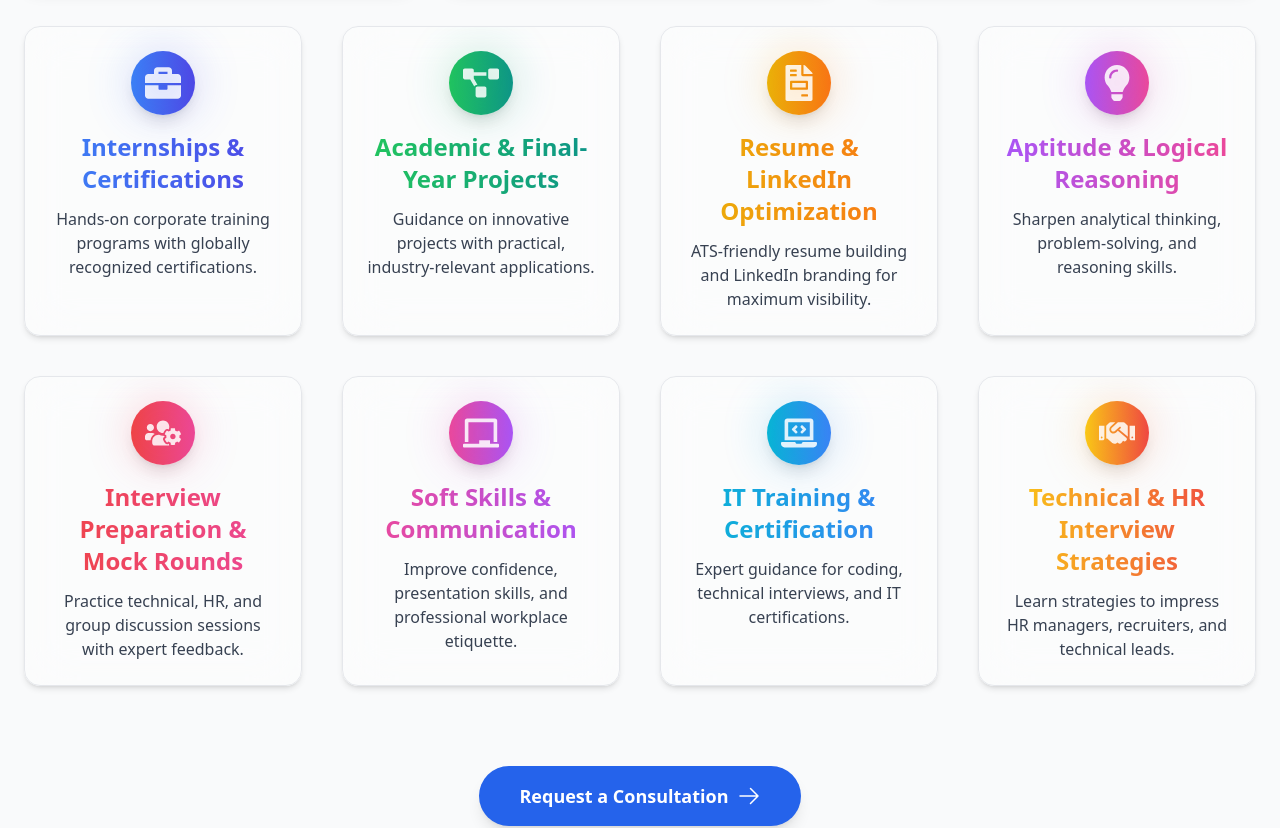
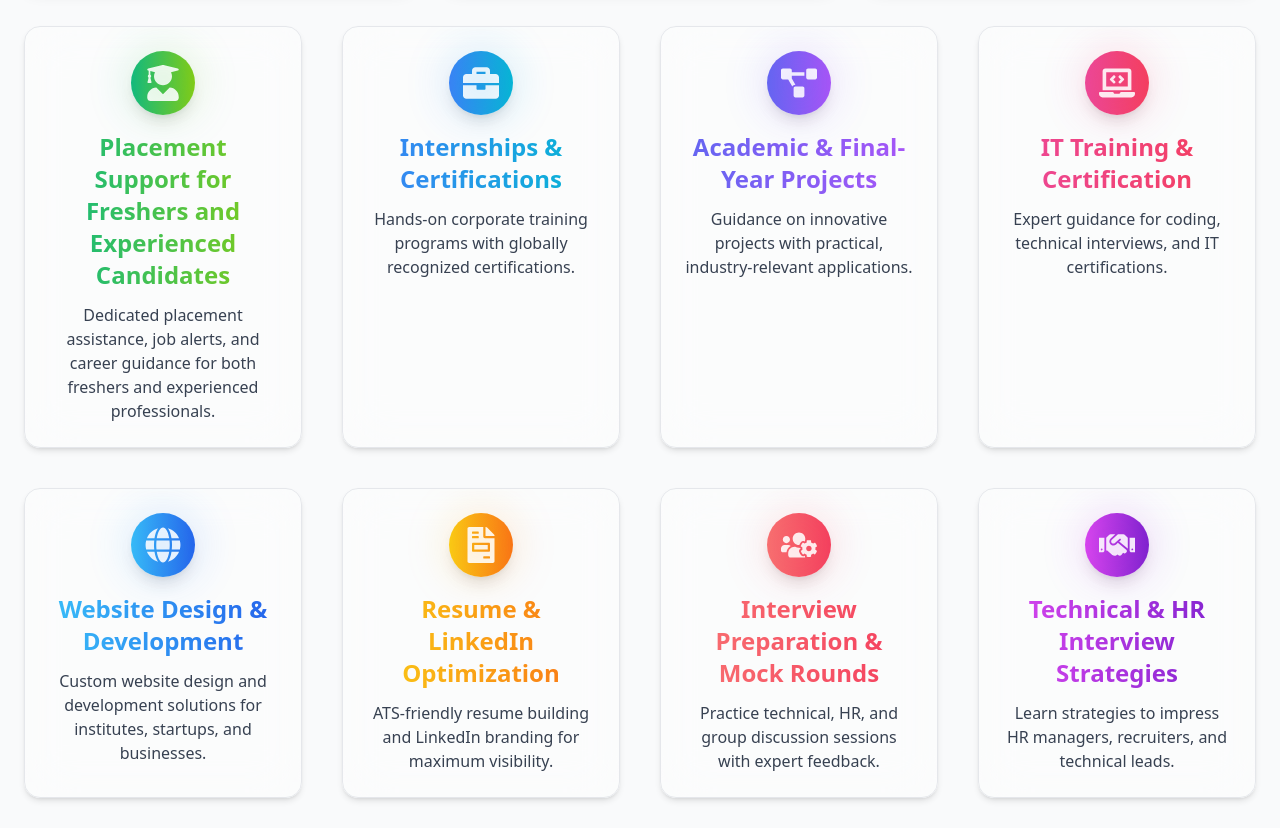
Before and after one commit to vemularajesh225/ia4solutions-frontend, a React (Create React App) app: page /services in a window 1280 px wide. Shown: the part 460-1288 px from the top of the page. Built offline with nearby package versions, Linux system fonts and the light colour scheme.

Commit message:
Update courses, services, timeline and CTA mobile responsiveness

```diff
--- a/src/data/courses.js
+++ b/src/data/courses.js
@@ -7,32 +7,42 @@ import {
   Layers,
   Settings,
   Cpu,
-  FileSpreadsheet,
   Laptop,
   ChartBar,
   BarChartBig,
   Webhook,
   PenTool,
   Component,
+  Briefcase,
+  Network,
 } from "lucide-react";
 
 const courses = [
-  { title: "MS Office", icon: <FileSpreadsheet />, category: "Productivity" },
+  // 🌟 Featured / High-Demand Courses
+  { title: "Full Stack Development", icon: <Layers />, category: "Web Development" },
+  { title: "Python", icon: <Brain />, category: "Programming" },
+  { title: "Java", icon: <Code />, category: "Programming" },
+  { title: "C / C++ Programming", icon: <Code />, category: "Programming" },
+  { title: "Networking & Infrastructure Management", icon: <Network />, category: "IT Infrastructure" },
+
+  // 💼 Career-Oriented & Professional Skills
+  { title: "HR Training & Office Automation", icon: <Briefcase />, category: "Professional Skills" },
   { title: "Power BI", icon: <BarChartBig />, category: "Data Analytics" },
-  { title: "C", icon: <Code />, category: "Programming" },
-  { title: "C++", icon: <Code />, category: "Programming" },
-  { title: "Java", icon: <Code />, category: "Programming" },
-  { title: "Python", icon: <Brain />, category: "Programming" },
+  { title: "Data Analytics & Data Science", icon: <ChartBar />, category: "Data Science" },
   { title: "SQL", icon: <Database />, category: "Data Science" },
+
+  // 🌐 Web & Marketing Courses
   { title: "HTML, CSS, JS, React", icon: <Globe />, category: "Web Development" },
   { title: "PHP, WordPress", icon: <Webhook />, category: "Web Development" },
+  { title: "Digital Marketing", icon: <LineChart />, category: "Marketing" },
+
+  // 🤖 Advanced & Specialized Courses
+  { title: "AI & ML", icon: <Brain />, category: "AI/ML" },
   { title: "Testing & Automation", icon: <Settings />, category: "QA/Automation" },
-  { title: "Digital Marketing", icon: <LineChart />, category: "Marketing" },
-  { title: "Data Analytics & Data Science", icon: <ChartBar />, category: "Data Science" },
-  { title: "AI & ML", icon: <Brain />, category: "AI/ML" },
   { title: "Embedded Systems & VLSI", icon: <Cpu />, category: "Electronics" },
   { title: "AutoCAD", icon: <PenTool />, category: "Design" },
-  { title: "Full Stack Development", icon: <Layers />, category: "Web Development" },
+
+  // 🧾 ERP & Business Solutions
   { title: "SAP", icon: <Component />, category: "ERP" },
   { title: "Microsoft Dynamics", icon: <Laptop />, category: "ERP" },
 ];
--- a/src/data/services.js
+++ b/src/data/services.js
@@ -6,57 +6,71 @@ import {
   FaUsersCog,
   FaChalkboard,
   FaLaptopCode,
-  FaHandshake
-} from "react-icons/fa"; // Using fa6 for latest icons
+  FaHandshake,
+  FaUserGraduate,
+  FaGlobe
+} from "react-icons/fa";
 
 const services = [
   {
+    title: "Placement Support for Freshers and Experienced Candidates",
+    icon: <FaUserGraduate />,
+    description: "Dedicated placement assistance, job alerts, and career guidance for both freshers and experienced professionals.",
+    gradient: "from-emerald-500 to-lime-500",
+  },
+  {
     title: "Internships & Certifications",
-    icon: <FaBriefcase />, // Professional career symbol
+    icon: <FaBriefcase />,
     description: "Hands-on corporate training programs with globally recognized certifications.",
-    gradient: "from-blue-500 to-indigo-600",
+    gradient: "from-blue-500 to-cyan-500",
   },
   {
     title: "Academic & Final-Year Projects",
-    icon: <FaProjectDiagram />, // Professional project planning
+    icon: <FaProjectDiagram />,
     description: "Guidance on innovative projects with practical, industry-relevant applications.",
-    gradient: "from-green-500 to-teal-600",
+    gradient: "from-indigo-500 to-purple-500",
+  },
+  {
+    title: "IT Training & Certification",
+    icon: <FaLaptopCode />,
+    description: "Expert guidance for coding, technical interviews, and IT certifications.",
+    gradient: "from-pink-500 to-rose-500",
+  },
+  {
+    title: "Website Design & Development",
+    icon: <FaGlobe />,
+    description: "Custom website design and development solutions for institutes, startups, and businesses.",
+    gradient: "from-sky-400 to-blue-600",
   },
   {
     title: "Resume & LinkedIn Optimization",
-    icon: <FaFileInvoice />, // Professional document / resume icon
+    icon: <FaFileInvoice />,
     description: "ATS-friendly resume building and LinkedIn branding for maximum visibility.",
-    gradient: "from-yellow-500 to-orange-500",
+    gradient: "from-yellow-400 to-orange-500",
+  },
+  {
+    title: "Interview Preparation & Mock Rounds",
+    icon: <FaUsersCog />,
+    description: "Practice technical, HR, and group discussion sessions with expert feedback.",
+    gradient: "from-red-400 to-rose-500",
+  },
+  {
+    title: "Technical & HR Interview Strategies",
+    icon: <FaHandshake />,
+    description: "Learn strategies to impress HR managers, recruiters, and technical leads.",
+    gradient: "from-fuchsia-500 to-purple-700",
   },
   {
     title: "Aptitude & Logical Reasoning",
-    icon: <FaLightbulb />, // Symbolizes ideas and problem-solving
+    icon: <FaLightbulb />,
     description: "Sharpen analytical thinking, problem-solving, and reasoning skills.",
-    gradient: "from-purple-500 to-pink-500",
-  },
-  {
-    title: "Interview Preparation & Mock Rounds",
-    icon: <FaUsersCog />, // Team + professional preparation
-    description: "Practice technical, HR, and group discussion sessions with expert feedback.",
-    gradient: "from-red-500 to-pink-500",
+    gradient: "from-teal-400 to-cyan-600",
   },
   {
     title: "Soft Skills & Communication",
-    icon: <FaChalkboard />, // Training/mentoring symbol
+    icon: <FaChalkboard />,
     description: "Improve confidence, presentation skills, and professional workplace etiquette.",
-    gradient: "from-pink-500 to-purple-500",
-  },
-  {
-    title: "IT Training & Certification",
-    icon: <FaLaptopCode />, // Technical skill icon
-    description: "Expert guidance for coding, technical interviews, and IT certifications.",
-    gradient: "from-cyan-500 to-blue-500",
-  },
-  {
-    title: "Technical & HR Interview Strategies",
-    icon: <FaHandshake />, // Corporate handshake / professionalism
-    description: "Learn strategies to impress HR managers, recruiters, and technical leads.",
-    gradient: "from-yellow-400 to-red-500",
+    gradient: "from-green-400 to-lime-500",
   },
 ];
 
--- a/src/pages/About.jsx
+++ b/src/pages/About.jsx
@@ -245,8 +245,8 @@ const About = () => {
           </motion.div>
 
           {/* Timeline */}
-          <div className="relative max-w-6xl mx-auto mt-16 md:mt-20 px-4">
-            {/* Center Vertical Progress Line */}
+          <div className="relative max-w-6xl mx-auto mt-16 md:mt-20 px-4 overflow-hidden">
+            {/* Center Vertical Progress Line (desktop only) */}
             <div className="absolute left-1/2 transform -translate-x-1/2 w-1 h-full hidden md:block">
               <div className="absolute top-0 w-full h-full bg-gradient-to-b from-blue-400 via-indigo-500 to-purple-500 rounded-full opacity-60 shadow-inner"></div>
             </div>
@@ -291,15 +291,16 @@ const About = () => {
                       </div>
                     </div>
 
-                    {/* Mobile Connector Line */}
-                    {i < journey.length - 1 && (
-                      <div className="md:hidden absolute left-1/2 -translate-x-1/2 top-14 w-0.5 h-full mt-2 bg-gray-200 dark:bg-gray-700 rounded"></div>
-                    )}
+                    {/* Mobile Connector Line - removed for clean mobile view */}
+                    {/* {i < journey.length - 1 && (
+            <div className="md:hidden absolute left-1/2 -translate-x-1/2 top-14 w-0.5 h-full mt-2 bg-gray-200 dark:bg-gray-700 rounded"></div>
+          )} */}
                   </motion.div>
                 );
               })}
             </div>
           </div>
+
 
 
           {/* CTA Button */}
--- a/src/pages/Placements.jsx
+++ b/src/pages/Placements.jsx
@@ -140,12 +140,23 @@ const Placements = () => {
       >
         <a
           href="/contact"
-          className="inline-flex items-center gap-3 bg-gradient-to-r from-pink-500 via-purple-500 to-indigo-600 text-white px-10 py-4 rounded-full shadow-xl text-lg font-semibold hover:scale-105 hover:shadow-2xl transition-all duration-300"
+          className="inline-flex items-center gap-3
+               bg-gradient-to-r from-pink-500 via-purple-500 to-indigo-600
+               text-white
+               px-6 sm:px-8 md:px-10
+               py-3 sm:py-3 md:py-4
+               rounded-full
+               shadow-xl
+               text-base sm:text-lg md:text-lg
+               font-semibold
+               hover:scale-105 hover:shadow-2xl
+               transition-all duration-300"
         >
-          Join IA4Solutions & Get Placed
-          <HiArrowNarrowRight className="w-6 h-6 animate-bounce" />
+          Join ia4solutions & Get Placed
+          <HiArrowNarrowRight className="w-5 sm:w-5 md:w-6 h-5 sm:h-5 md:h-6 animate-bounce" />
         </a>
       </motion.div>
+
     </div>
   );
 };
```
